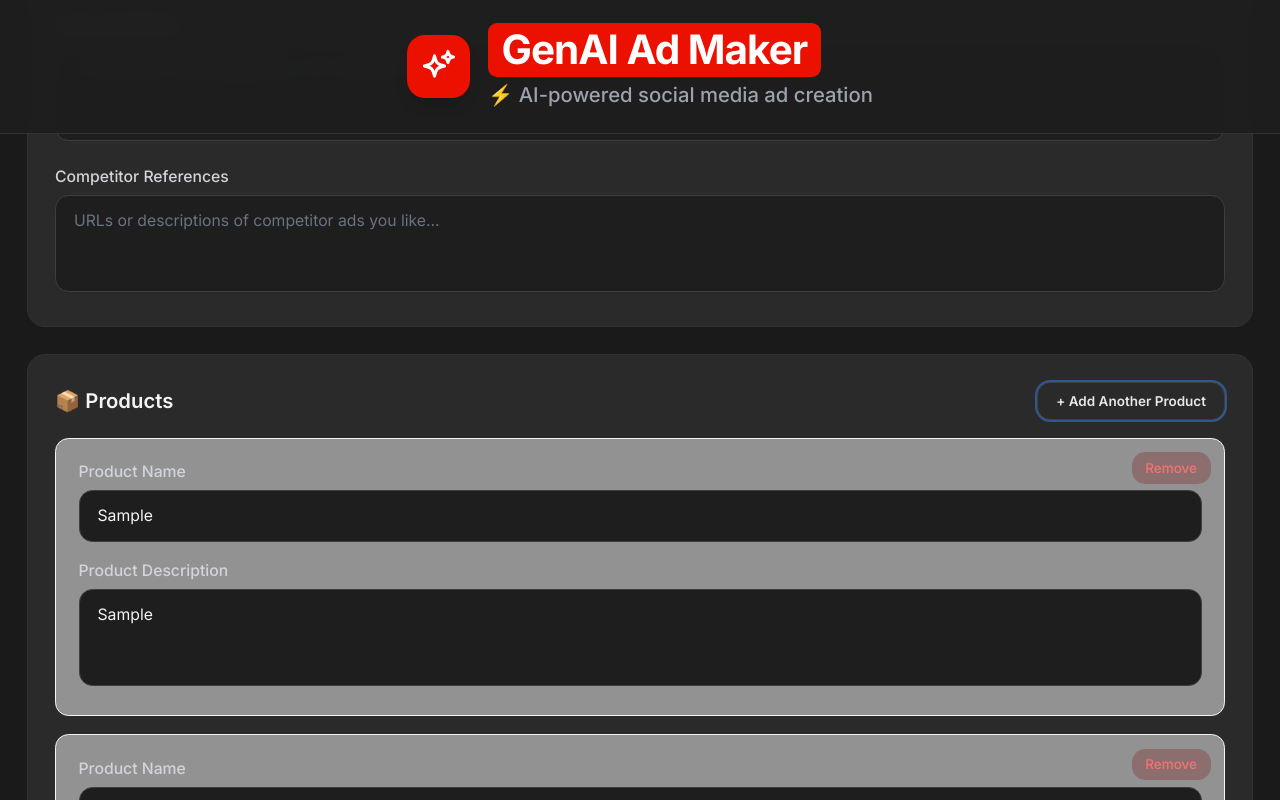
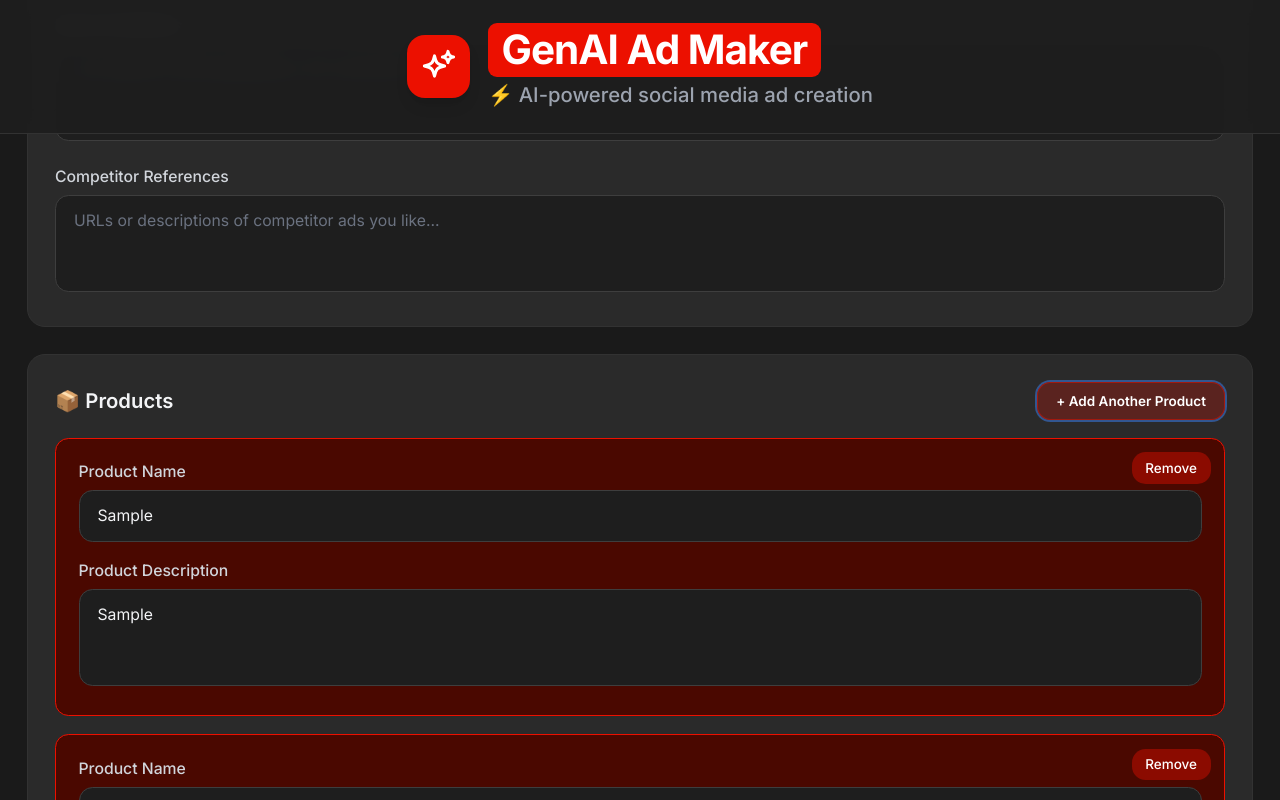
Before and after one commit to dan-kiss-dev-this/genai_ad_maker, a React (Vite) app in the folder client/: page / in a window 1280 px wide. Both pictures are taken after typing "Sample", "Sample" into the empty fields and a click on the button "+ Add Another Product". Shown: the part 1043-1843 px from the top of the page. Built offline with nearby package versions, Linux system fonts and the light colour scheme.

Commit message:
adjust products styling

```diff
--- a/client/src/components/BriefForm.tsx
+++ b/client/src/components/BriefForm.tsx
@@ -241,7 +241,7 @@ export default function BriefForm({ onSubmit, isLoading }: BriefFormProps) {
       <div className="card">
         <div className="flex items-center justify-between mb-4">
           <h2 className="section-title !mb-0">📦 Products</h2>
-          <button type="button" onClick={addProduct} className="btn-secondary !py-2 !px-4 text-xs">
+          <button type="button" onClick={addProduct} className="btn-secondary !py-2 !px-4 text-xs" style={{ backgroundColor: 'rgba(236, 16, 0, 0.25)', borderColor: 'rgba(236, 16, 0, 0.5)', color: '#ffffff' }}>
             + Add Another Product
           </button>
         </div>
--- a/client/src/components/ProductForm.tsx
+++ b/client/src/components/ProductForm.tsx
@@ -16,12 +16,12 @@ export default function ProductForm({
   onRemove,
 }: ProductFormProps) {
   return (
-    <div className="relative rounded-xl border border-gray-100 bg-gray-50/50 p-5">
+    <div className="relative rounded-xl p-5" style={{ backgroundColor: '#4a0800', borderColor: '#ec1000', borderWidth: '1px', borderStyle: 'solid' }}>
       {canRemove && (
         <button
           type="button"
           onClick={() => onRemove(index)}
-          className="btn-danger absolute top-3 right-3"
+          className="btn-danger absolute top-3 right-3" style={{ color: '#ffffff', backgroundColor: 'rgba(236, 16, 0, 0.4)', borderColor: 'rgba(236, 16, 0, 0.6)' }}
         >
           Remove
         </button>
```
